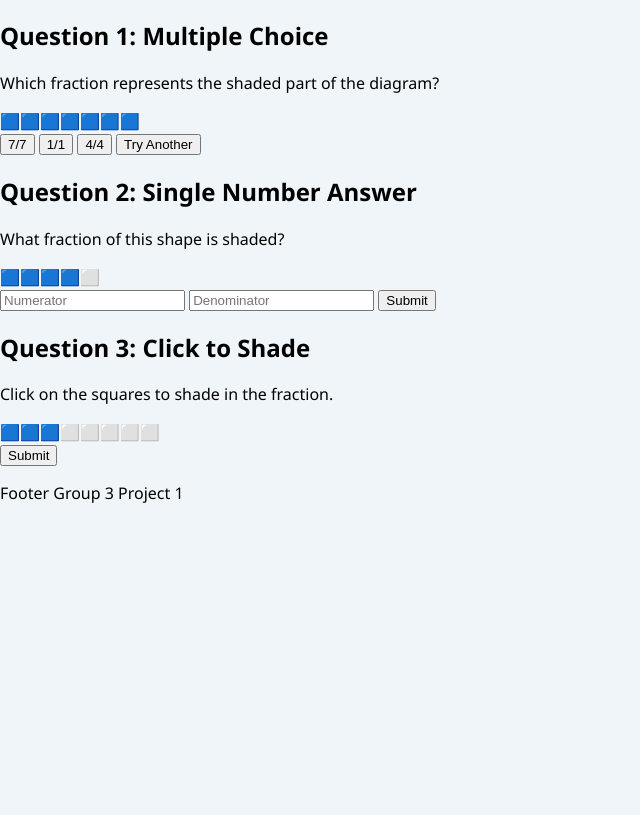
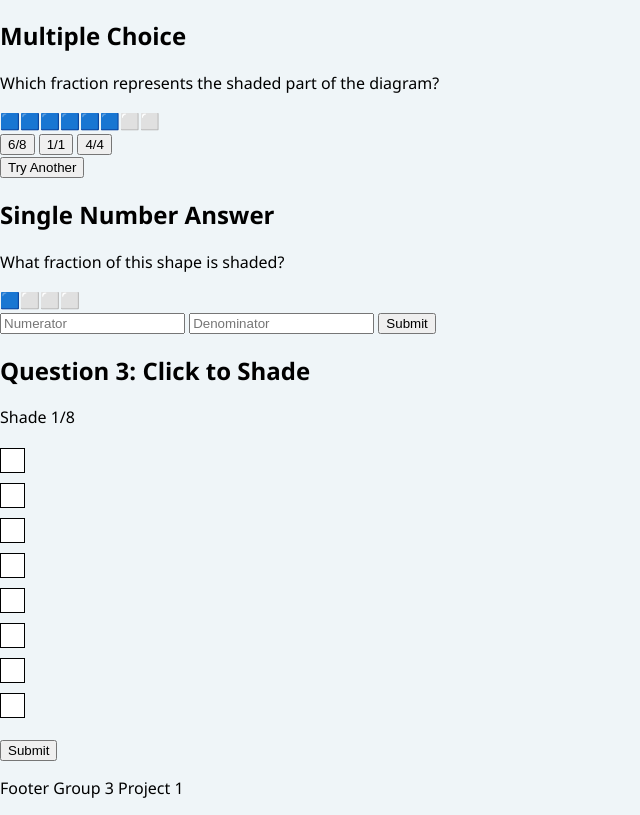
Before and after one commit to wmvrisso/group_project_1, a plain HTML site: page lesson4.html in a window 1280 px wide. Shown: the part 67-882 px from the top of the page, without its empty margins (0-640 px from the left). Before the commit the page ends 800 px from the top, so only its background shows below. Drawn offline with Linux system fonts and the light colour scheme.

Commit message:
got all the js and some css as well as html mostly finished.

```diff
--- a/assets/css/style.css
+++ b/assets/css/style.css
@@ -52,3 +52,23 @@
   #subtract {
     background-color: #f64900
   }
+
+  .diagram-container {
+    display: grid;
+    diagram-template-columns: repeat(auto-fill, 50px); /* Adjust number of columns */
+    gap: 10px;
+    margin: 20px 0;
+  }
+
+  .square {
+    width: 25px;
+    height: 25px;
+    background-color: white;
+    border: 1px solid black;
+    cursor: pointer;
+    transition: background-color 0.2s ease-in-out;
+  }
+
+  .square.shaded {
+    background-color: #007bff;
+  }
--- a/assets/js/lesson4.js
+++ b/assets/js/lesson4.js
@@ -71,19 +71,19 @@ function generateRandomFraction(htmlID, type) {
     denominator = randomNumberB;
   }
   // Update the correct variables based on type
-  if (type === "MC") {
+  if (type === 'MC') {
     correctNumeratorMC = numerator;
     correctDenominatorMC = denominator;
-  } else if (type === "SA") {
+  } else if (type === 'SA') {
     correctNumeratorSA = numerator;
     correctDenominatorSA = denominator;
-  } else if (type === "CTS") {
+  } else if (type === 'CTS') {
     correctNumeratorCTS = numerator;
     correctDenominatorCTS = denominator;
   }
 
   const fractionDiaMC = document.getElementById(htmlID);
-  fractionDiaMC.innerHTML = "";
+  fractionDiaMC.innerHTML = '';
 
   // Create numerator blocks
   for (let i = 0; i < numerator; i++) {
@@ -102,13 +102,19 @@ function generateRandomFraction(htmlID, type) {
   // Assign random correct answer
   if (type === 'MC') {
     assignRandomAnswers();
+
+    //Makes answers visible after a new question
+    const answerButtons = document.querySelectorAll('#multiple-choice button');
+    answerButtons.forEach((btn) => {
+        btn.style.display = 'inline-block';
+    })
   }
 
 }
 
 // Assign Random Correct Answer to Multiple Choice Buttons
 function assignRandomAnswers() {
-  const buttons = document.querySelectorAll("#multiple-choice button:not(.excluded)");
+  const buttons = document.querySelectorAll('#multiple-choice button');
   const correctAnswer = `${correctNumeratorMC}/${correctDenominatorMC}`;
 
   // Randomly pick one button for the correct answer
@@ -116,9 +122,9 @@ function assignRandomAnswers() {
   buttons.forEach((button, index) => {
     if (index === correctIndex) {
       button.textContent = correctAnswer;
-      button.setAttribute("data-answer", "correct");
+      button.setAttribute('data-answer', 'correct');
     } else {
-      // Generate an incorrect answer
+      // Generate an incorrect answers
       const randomNumberA = Math.floor(Math.random() * 8) + 1;
       const randomNumberB = Math.floor(Math.random() * 8) + 1;
       if (randomNumberA > randomNumberB) {
@@ -129,68 +135,118 @@ function assignRandomAnswers() {
         randomDenominator = randomNumberB;
       }
       button.textContent = `${randomNumerator}/${randomDenominator}`;
-      button.setAttribute("data-answer", "wrong");
+      button.setAttribute('data-answer', 'wrong');
     }
   });
 }
 
 // Check Multiple Choice Answer
 function checkMultipleChoice(button) {
-  const feedback = document.getElementById("feedback1");
-  if (button.getAttribute("data-answer") === "correct") {
+  const feedback = document.getElementById('feedback1');
+  const answerButtons = document.querySelectorAll('#multiple-choice button')
+
+  if (button.getAttribute('data-answer') === 'correct') {
     feedback.textContent = correctFeedback[Math.floor(Math.random() * correctFeedback.length)];
-    feedback.style.color = "green";
-    const answerButtons = document.querySelectorAll("#multiple-choice button:not(.excluded)");
-    answerButtons.style.display = 'none'
+    feedback.style.color = 'green';
+
+    answerButtons.forEach((btn)=> {
+        btn.style.display = 'none';
+    });
+
   } else {
     feedback.textContent = incorrectFeedback[Math.floor(Math.random() * incorrectFeedback.length)];
-    feedback.style.color = "blue";
+    feedback.style.color = 'blue';
   }
 }
 
 // Initialize the first questions when the page loads
-window.onload = generateRandomFraction('diagramMC', 'MC');
-window.onload = generateRandomFraction('diagramSA','SA');
-window.onload = generateRandomFraction('diagramCTS', 'CTS');
+window.onload = function() {
+    generateRandomFraction('diagramMC', 'MC');
+    generateRandomFraction('diagramSA','SA');
+    generateClickToShadeDiagram('diagram', 'CTS');
+}
+
 
 // Single answer section
 function checkSingleAnswer() {
-    const numerator = parseInt(document.getElementById("numerator-sa").value);
-    const denominator = parseInt(document.getElementById("denominator-sa").value);
-    const feedback = document.getElementById("feedback2");
+    const numerator = parseInt(document.getElementById('numerator-sa').value);
+    const denominator = parseInt(document.getElementById('denominator-sa').value);
+    const feedback = document.getElementById('feedback2');
     console.log(correctNumeratorSA, correctDenominatorSA);
 
     if (numerator === correctNumeratorSA && denominator === correctDenominatorSA) {
       feedback.textContent = correctFeedback[Math.floor(Math.random() * correctFeedback.length)];
-      feedback.style.color = "green";
+      feedback.style.color = 'green';
       generateRandomFraction('diagramSA', 'SA');
-      document.getElementById("numerator-sa").value = '';
-      document.getElementById("denominator-sa").value = '';
+      document.getElementById('numerator-sa').value = '';
+      document.getElementById('denominator-sa').value = '';
     } else {
       feedback.textContent = incorrectFeedback[Math.floor(Math.random() * incorrectFeedback.length)];
-      feedback.style.color = "blue";
+      feedback.style.color = 'blue';
     }
   }
 
-  // Click to Shade
-  function toggleShade(square) {
-    square.classList.toggle("shaded");
+// Click to Shade
+function generateClickToShadeDiagram(htmlID, type) {
+    const diagramContainer = document.getElementById(htmlID);
+    diagramContainer.innerHTML = '';
+
+    const randomNumberA = Math.floor(Math.random() * 8) + 1;
+    const randomNumberB = Math.floor(Math.random() * 8) + 1;
+
+    let numerator;
+    let denominator;
+
+    // Ensure numerator is smaller than or equal to denominator
+    if (randomNumberA > randomNumberB) {
+      numerator = randomNumberB;
+      denominator = randomNumberA;
+    } else {
+      numerator = randomNumberA;
+      denominator = randomNumberB;
+    }
+
+    // Update the correct variables for CTS
+    correctNumeratorCTS = numerator;
+    correctDenominatorCTS = denominator;
+
+    // Create the diagram
+    for (let i = 0; i < denominator; i++) {
+      const square = document.createElement('div');
+      square.classList.add('square');
+      square.dataset.index = i; // Optional, for debugging or advanced use
+      square.onclick = () => toggleShade(square);
+      diagramContainer.appendChild(square);
+    }
+
+    // Display the target fraction
+    const targetFraction = document.getElementById('target-fraction');
+    targetFraction.textContent = `Shade ${numerator}/${denominator}`;
   }
 
-  function checkShaded() {
-    const squares = document.querySelectorAll("#grid .square");
-    const feedback = document.getElementById("feedback3");
+  // Function to toggle shading of a square
+  function toggleShade(square) {
+    square.classList.toggle('shaded');
+  }
+
+  // Function to check the shaded squares against the correct answer
+  function checkShadedDiagram(htmlID) {
+    const squares = document.querySelectorAll(`#${htmlID} .square`);
+    const feedback = document.getElementById('feedback3');
+
+    // Count shaded squares
     let shadedCount = 0;
-
-    squares.forEach(square => {
-      if (square.classList.contains("shaded")) shadedCount++;
+    squares.forEach((square) => {
+      if (square.classList.contains('shaded')) shadedCount++;
     });
 
-    if (shadedCount === 2) {
+    // Compare shaded count with the correct numerator
+    if (shadedCount === correctNumeratorCTS) {
       feedback.textContent = correctFeedback[Math.floor(Math.random() * correctFeedback.length)];
-      feedback.style.color = "green";
+      feedback.style.color = 'green';
+      generateClickToShadeDiagram('diagram', 'CTS'); // Generate a new problem
     } else {
       feedback.textContent = incorrectFeedback[Math.floor(Math.random() * incorrectFeedback.length)];
-      feedback.style.color = "blue";
+      feedback.style.color = 'blue';
     }
   }
--- a/lesson4.html
+++ b/lesson4.html
@@ -12,21 +12,23 @@
         <h1>Lesson 4: Shaded Fractions</h1>
     </header>
     <main>
-        <section id="multiple-choice">
-            <h2>Question 1: Multiple Choice</h2>
+        <section>
+            <h2>Multiple Choice</h2>
             <p>Which fraction represents the shaded part of the diagram?</p>
             <div id="diagramMC"></div> <!-- Visual fraction diagram -->
-            <div>
+            <div id="multiple-choice">
               <button onclick="checkMultipleChoice(this)"></button>
               <button onclick="checkMultipleChoice(this)"></button>
               <button onclick="checkMultipleChoice(this)"></button>
-              <button class = "excluded" onclick="generateRandomFraction('diagramMC', 'MC')">Try Another</button>
+            </div>
+            <div>
+                <button onclick="generateRandomFraction('diagramMC', 'MC')">Try Another</button>
             </div>
             <p id="feedback1"></p>
         </section>
 
         <section id="single-answer">
-          <h2>Question 2: Single Number Answer</h2>
+          <h2>Single Number Answer</h2>
           <p>What fraction of this shape is shaded?</p>
           <div id="diagramSA"></div><!-- Visual fraction diagram -->
           <input type="number" id="numerator-sa" placeholder="Numerator">
@@ -36,12 +38,11 @@
         </section>
 
         <section id="click-to-shade">
-          <h2>Question 3: Click to Shade</h2>
-          <p>Click on the squares to shade in the fraction.</p>
-          <div id="diagramCTS">
-          </div>
-          <button>Submit</button>
-          <p id="feedback3"></p>
+            <h2>Question 3: Click to Shade</h2>
+            <p id="target-fraction"></p>
+            <div id="diagram" class="diagram-container"></div>
+            <button onclick="checkShadedDiagram('diagram')">Submit</button>
+            <p id="feedback3"></p>
         </section>
       </main>
 
```
